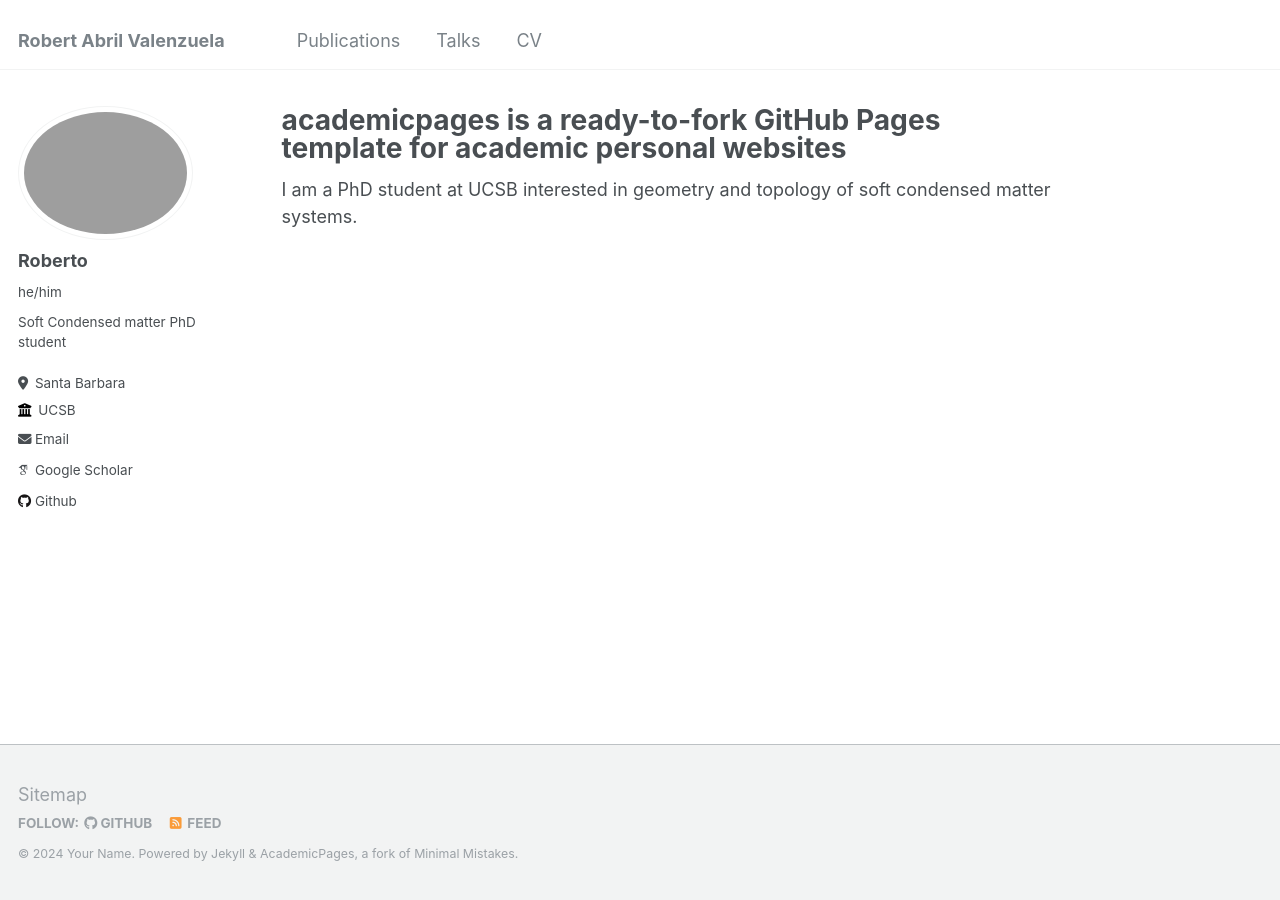
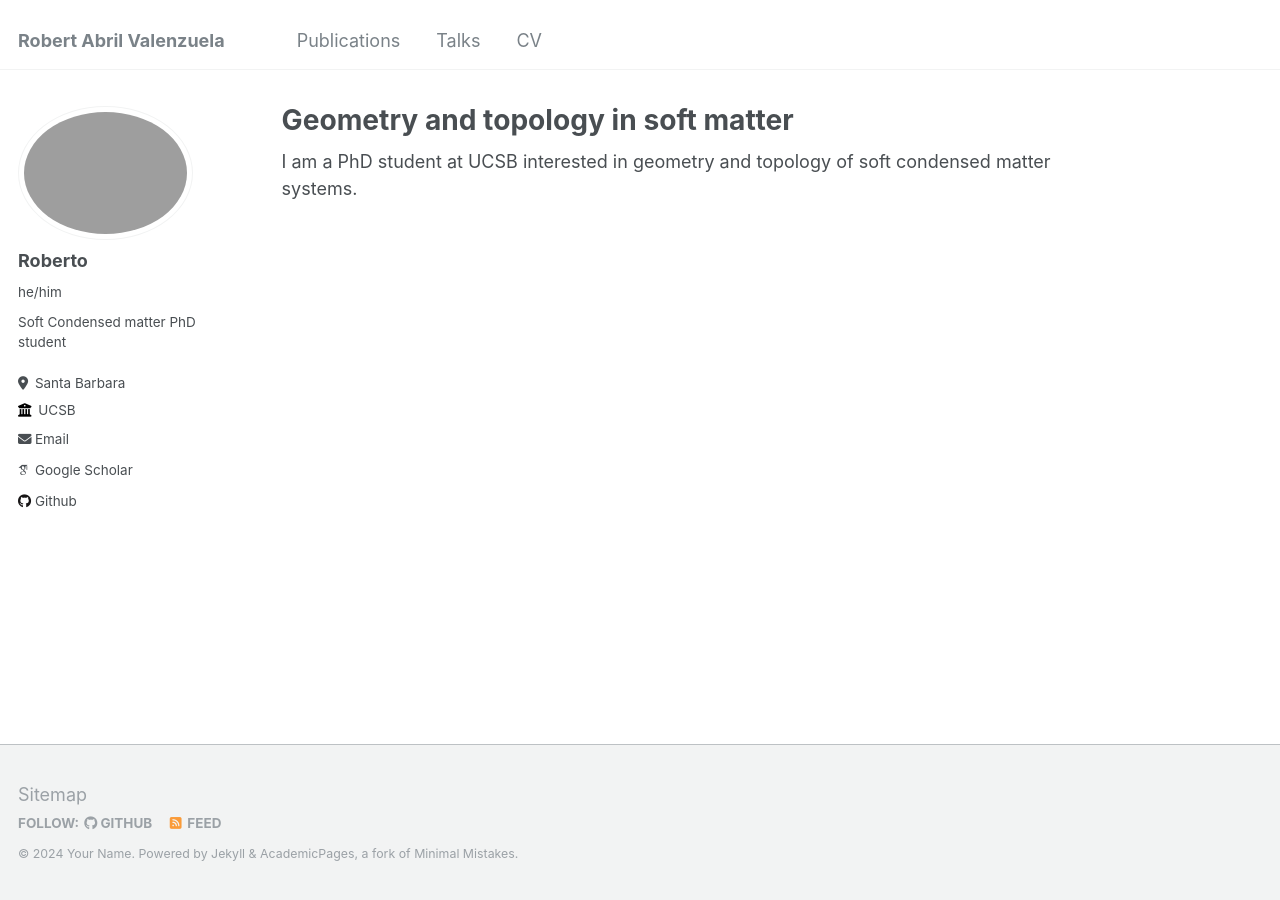
Before and after one commit to rabril/rabril.github.io, a Jekyll site: the page built from _pages/about.md, in a window 1280 px wide. Built offline with Jekyll 4.4.1, drawn with Linux system fonts in a browser that asks for light colours; some web fonts are replaced; a file with an impossible date is left out.

Commit message:
Update about.md

```diff
--- a/_pages/about.md
+++ b/_pages/about.md
@@ -1,6 +1,6 @@
 ---
 permalink: /
-title: "academicpages is a ready-to-fork GitHub Pages template for academic personal websites"
+title: "Geometry and topology in soft matter"
 author_profile: true
 redirect_from:
   - /about/
```
